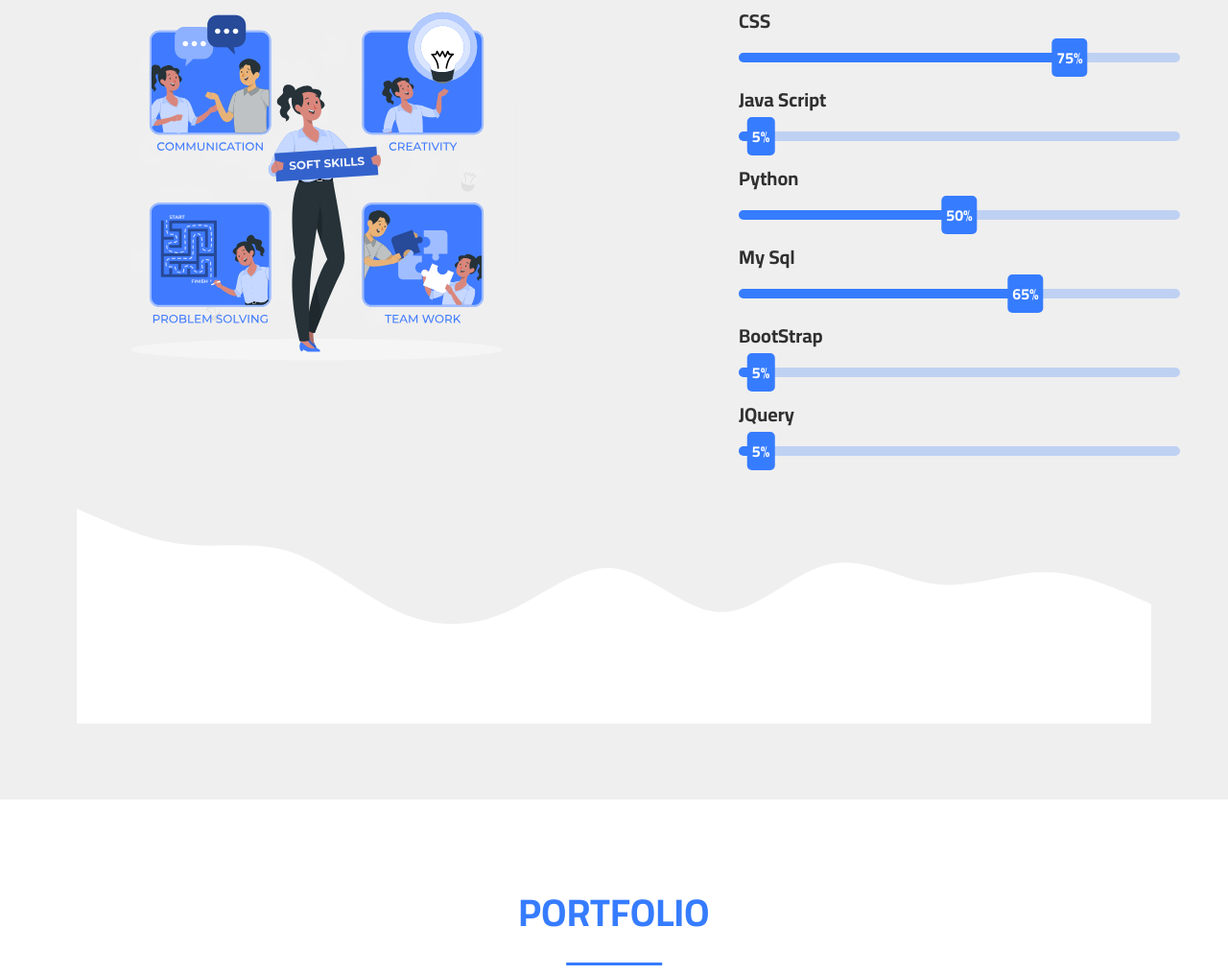
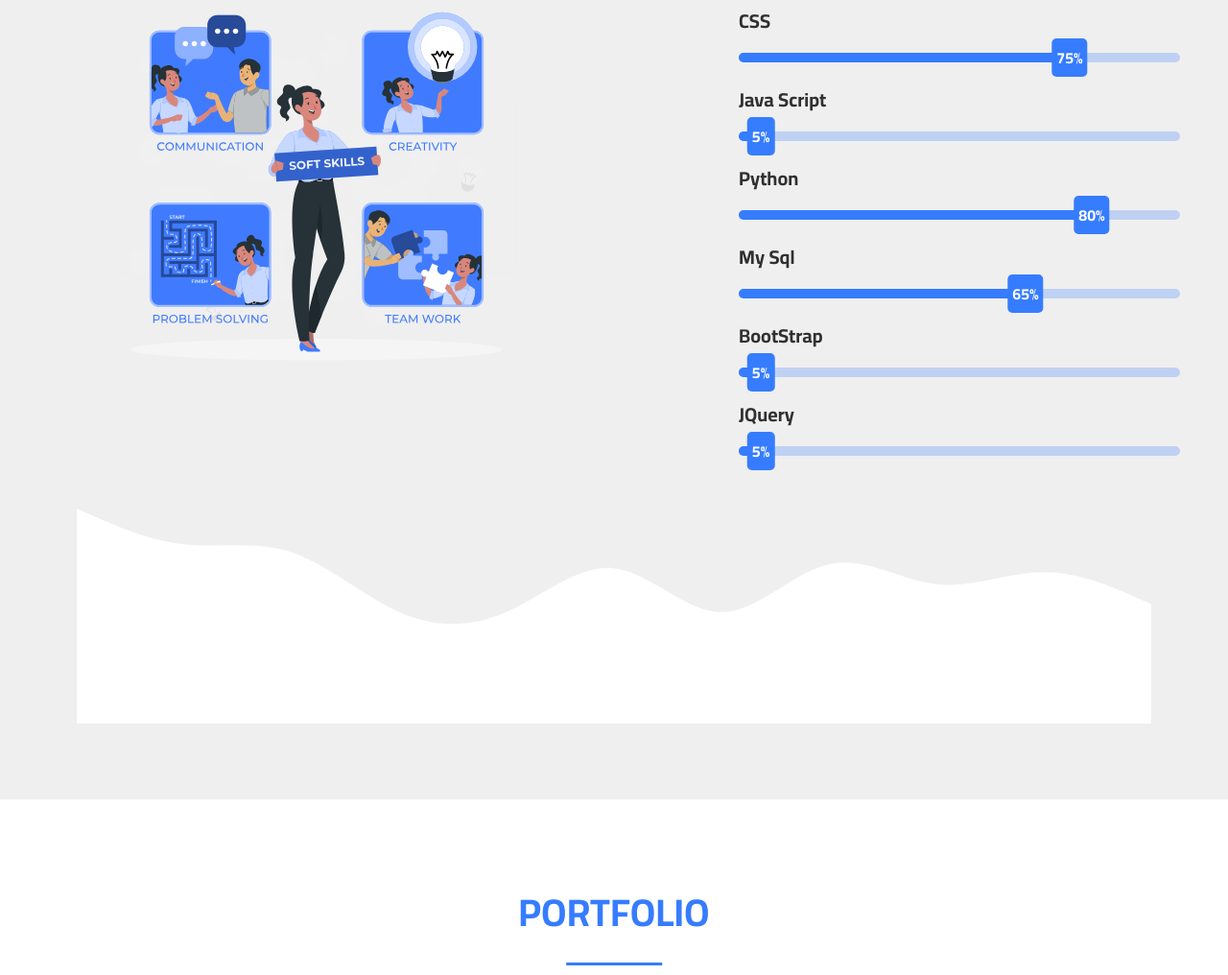
Before and after one commit to EslamYahya/Portfolio, a plain HTML site: page index.html in a window 1280 px wide. Shown: the part 3709-4725 px from the top of the page at 96% size. Drawn offline with Linux system fonts and the light colour scheme.

Commit message:
Update index.html

```diff
--- a/index.html
+++ b/index.html
@@ -183,7 +183,7 @@
         <div class="info">
           <h3>Python</h3>
           <div class="prog">
-            <span style="width:50%" data="50%"></span>
+            <span style="width:80%" data="80%"></span>
           </div>
         </div>
         <div class="info">
```
